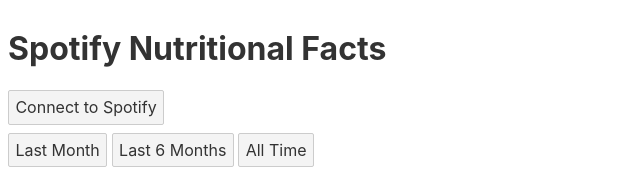
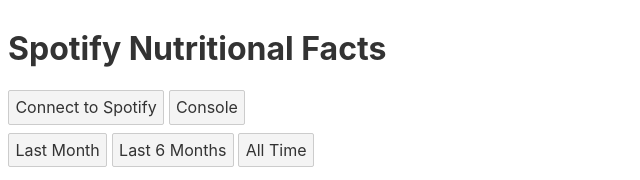
Before and after one commit to jfrain99/nutrition-spotify, a Svelte app: page / in a window 1280 px wide. Shown: the top 180 px of the page, without its empty margins (0-640 px from the left). Built offline with nearby package versions, Linux system fonts and the light colour scheme.

Commit message:
added console button

```diff
--- a/src/App.svelte
+++ b/src/App.svelte
@@ -123,7 +123,7 @@
 <main>
   <h1>Spotify Nutritional Facts</h1>
   <button on:click={getAuthorization}>{access_token ? "Logged in" : "Connect to Spotify"}</button>
-  <!-- button on:click={consolelog}>Console</button -->
+  <button on:click={consolelog}>Console</button>
 
   <div>
     <button on:click={getShortTerm}>Last Month</button>
```
